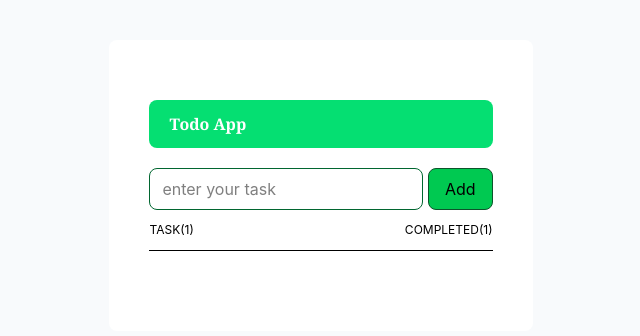
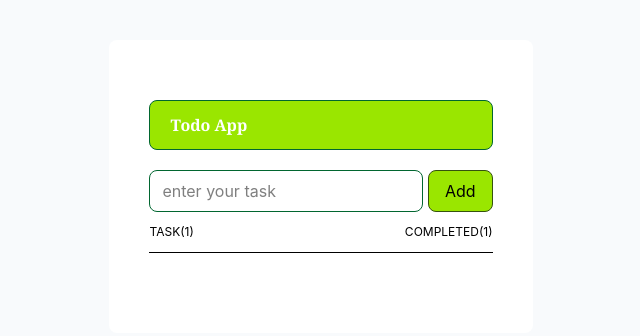
Before and after one commit to sameeronyx/Todo-project, a website: page index.html in a window 1280 px wide. Shown: the whole page, without its empty margins (319-959 px from the left). Drawn offline with Linux system fonts and the light colour scheme.

Commit message:
changing ui color  of todo app

```diff
--- a/index.html
+++ b/index.html
@@ -10,16 +10,16 @@
 
 <body class="bg-slate-50">
     <div class=" p-10 w-fit mx-auto my-10 bg-white rounded-lg ">
-        <div class="bg-green-400 px-5 py-3 w-full my-5 rounded-lg">
+        <div class="bg-lime-400 px-5 py-3 w-full my-5 rounded-lg  border border-green-800">
             <h1 class="text-white font-bold font-serif ">Todo App</h1>
         </div>
         <div>
             <form action="" id="todo-form">
 
                 <div class="">
-                    <input id="todo-input" type="text" class=" rounded-lg border border-green-800  px-3 py-2"
+                    <input id="todo-input" type="text" class=" rounded-lg border border-green-800  px-3 py-2 "
                         placeholder="enter your task">
-                    <button  id="add-task" class=" rounded-lg bg-green-500 px-4 py-2 border border-green-900">Add</button>
+                    <button  id="add-task" class=" rounded-lg bg-lime-400 px-4 py-2 border border-lime-900">Add</button>
             </form>
 
             <div class="flex justify-between py-3 text-xs border-b border-black ">
--- a/index.js
+++ b/index.js
@@ -132,7 +132,7 @@ function addTodo(todo) {
     // 🔴 li.textContent ko hataya kyunki innerHTML use niche overwrite kar raha tha
     li.innerHTML = `
         <div class="flex flex-1 gap-1 ">
-            <input type="checkbox" data-id="${todo.id}" ${todo.isCompleted ? 'checked' : ''}>
+            <input  type="checkbox" style="accent-color:#a3e635;" data-id="${todo.id}" ${todo.isCompleted ? 'checked' : ''}>
             <p class="${todo.isCompleted ? 'line-through text-slate-400' : ''}"> ${todo.text}</p>
         </div>
         <div class="flex gap-2">
```
Also changed, not shown: output.css.
